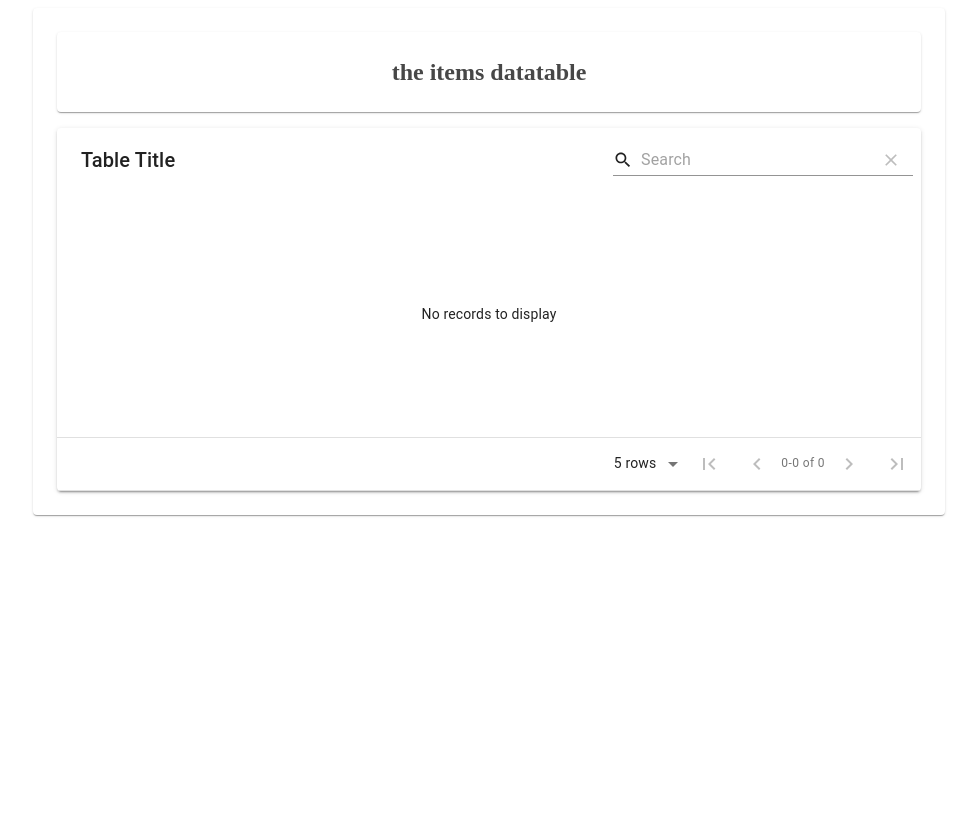
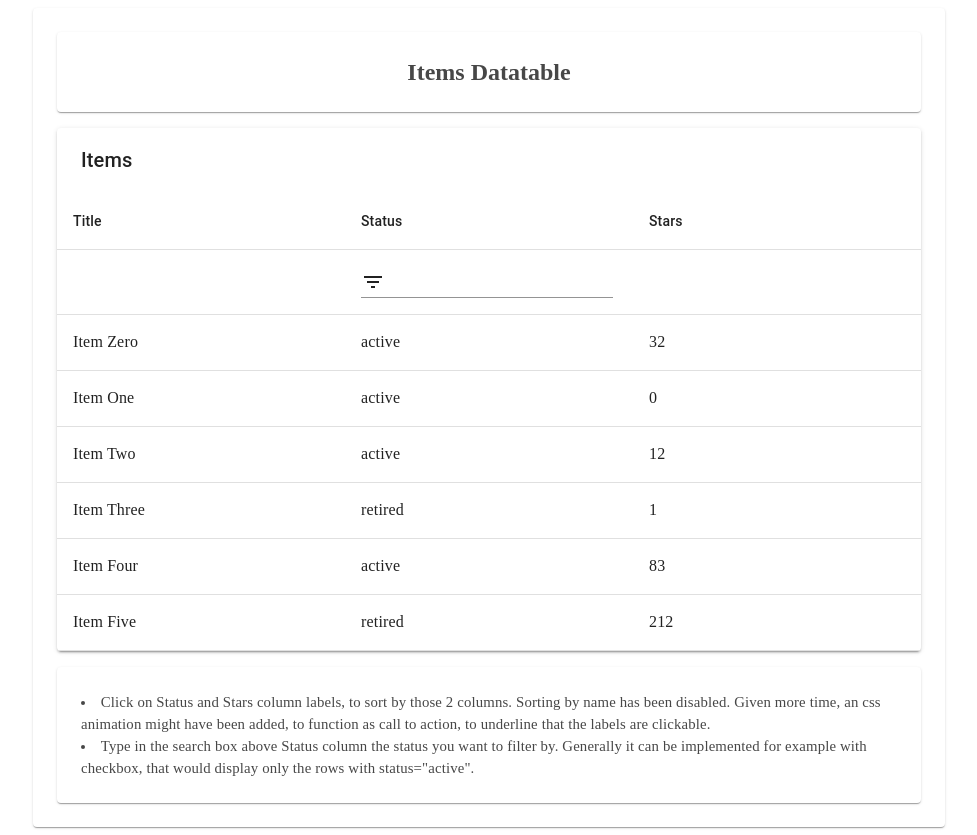
Before and after one commit to comg71117/react-itemslist-task, a React app: page / in a window 1280 px wide. Shown: the whole page, without its empty margins (151-1128 px from the left). Before the commit the page ends 800 px from the top, so only its background shows below. Built offline with nearby package versions, Linux system fonts and the light colour scheme; the HTML template or start-up script is replaced by a standard one.

Commit message:
preparation for push

```diff
--- a/src/App.js
+++ b/src/App.js
@@ -5,7 +5,7 @@ export default class App extends React.Component {
     constructor() {
         super();
         this.state = {
-            title: "the items datatable",
+            title: "Items Datatable",
         };
     }
 
--- a/src/Layout/Components/Body.js
+++ b/src/Layout/Components/Body.js
@@ -1,6 +1,7 @@
 import React from 'react';
 import "./Body.css";
 import {forwardRef} from 'react';
+import data from "../../shared/providers/data";
 
 import MaterialTable from 'material-table';
 
@@ -42,12 +43,49 @@ const tableIcons = {
 
 
 export default class Body extends React.Component {
+    constructor() {
+        super();
+        this.getItemsList();
+    }
+
+    getItemsList() {
+        this.data = [...data];
+    }
 
     render() {
         return (
-            <MaterialTable
-                icons={tableIcons}
-            />
+            <div>
+                <MaterialTable
+                    title='Items'
+                    options={{
+                        search: false,
+                        filtering: true,
+                        pageSize: 10,
+                        paging: false,
+                        pagination: false
+                    }}
+                    icons={tableIcons}
+                    columns={[
+                        {
+                            title: 'Title',
+                            field: 'title',
+                            filtering: false,
+                            sorting: false
+                        },
+                        {
+                            title: 'Status',
+                            field: 'status',
+                            filtering: true
+                        },
+                        {
+                            title: 'Stars',
+                            field: 'stars',
+                            filtering: false
+                        },
+                    ]}
+                    data={data}
+                />
+            </div>
         );
     }
 }
--- /dev/null
+++ b/src/Layout/Components/Footer.css
@@ -0,0 +1,16 @@
+.footer {
+    padding: 1.5rem;
+}
+
+.footer .text-center {
+    text-align: center;
+}
+
+.footer .text-start {
+    text-align: start;
+}
+.footer .instructions {
+    font-family: "Bookman Old Style";
+    font-size: 0.925rem;
+    color: #474747;
+}
--- /dev/null
+++ b/src/Layout/Components/Footer.js
@@ -0,0 +1,23 @@
+import React from 'react';
+import Paper from '@material-ui/core/Paper';
+import Typography from "@material-ui/core/Typography"
+import "./Footer.css";
+
+export default class Footer extends React.Component {
+
+
+    render() {
+        return (
+            <Paper className="footer">
+                <Typography className="text-start instructions" component="li">
+                    Click on Status and Stars column labels, to sort by those 2 columns. Sorting by name has been disabled.
+                    Given more time, an css animation might have been added, to function as call to action, to underline that the labels are clickable.
+                </Typography>
+                <Typography className="text-start instructions" component="li">
+                    Type in the search box above Status column the status you want to filter by. Generally it can be implemented for example with checkbox,
+                    that would display only the rows with status="active".
+                </Typography>
+            </Paper>
+        );
+    }
+}
--- a/src/Layout/Layout.js
+++ b/src/Layout/Layout.js
@@ -4,6 +4,7 @@ import Grid from '@material-ui/core/Grid';
 import Paper from '@material-ui/core/Paper';
 import Header from "./Components/Header";
 import Body from "./Components/Body";
+import Footer from "./Components/Footer";
 
 
 export default class App extends React.Component {
@@ -20,6 +21,9 @@ export default class App extends React.Component {
                         <Grid item xs={12}>
                             <Body/>
                         </Grid>
+                        <Grid item xs={12}>
+                            <Footer/>
+                        </Grid>
                     </Grid>
                 </Paper>
             </Container>
--- /dev/null
+++ b/src/shared/providers/data.js
@@ -0,0 +1,34 @@
+const data = [
+    {
+        title: 'Item Zero',
+        status: 'active',
+        stars: 32
+    },
+    {
+        title: 'Item One',
+        status: 'active',
+        stars: 0
+    },
+    {
+        title: 'Item Two',
+        status: 'active',
+        stars: 12
+    },
+    {
+        title: 'Item Three',
+        status: 'retired',
+        stars: 1
+    },
+    {
+        title: 'Item Four',
+        status: 'active',
+        stars: 83
+    },
+    {
+        title: 'Item Five',
+        status: 'retired',
+        stars: 212
+    }
+];
+
+export { data as default, data };
```
